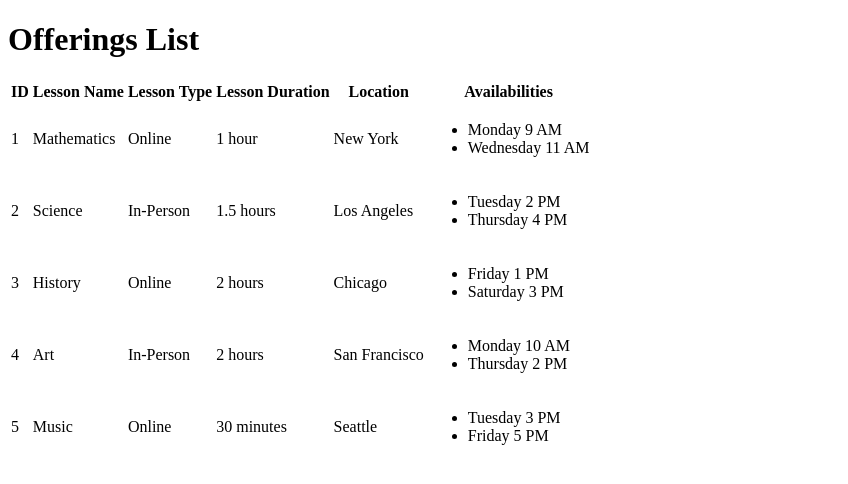
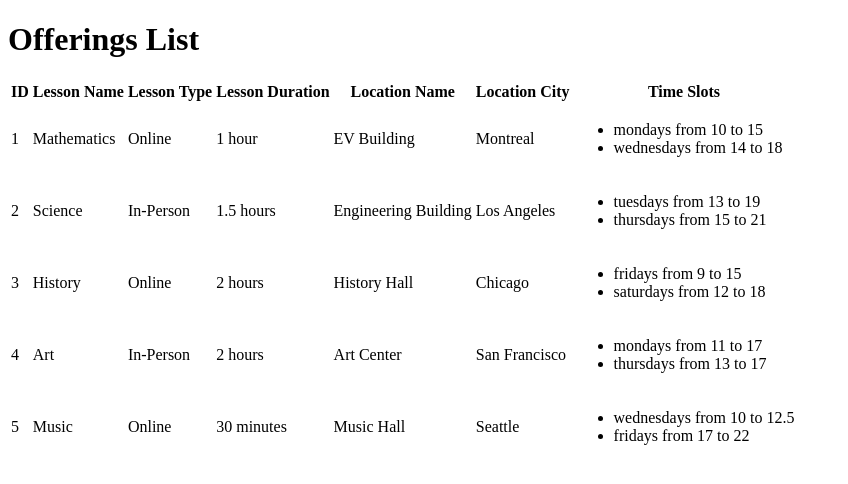
Before and after one commit to DavidFlores2803/soen342project, a Flask app: page /offerings in a window 1280 px wide. Shown: the part 122-606 px from the top of the page, without its empty margins (0-848 px from the left). Run offline with Flask 3, Linux system fonts and the light colour scheme; parts of the project's set-up code (start-up, migrations or seed data) failed here and were passed over.

Commit message:
Fixed offerings table

```diff
--- a/code/main.py
+++ b/code/main.py
@@ -1,4 +1,5 @@
 from flask import Flask, redirect, url_for, request, render_template, session
+from enums.DayOfTheWeek import DayOfTheWeek
 from controllers import OfferingsController
 from models import *
 
@@ -44,10 +45,16 @@ def logout():
 
 @app.route("/offerings")
 def offerings():
-
     return render_template("offerings.html", offerings=generateOfferings())
 
 def generateOfferings():
+    # Create sample locations
+    location1 = Location("EV Building", "Montreal")
+    location2 = Location("Engineering Building", "Los Angeles")
+    location3 = Location("History Hall", "Chicago")
+    location4 = Location("Art Center", "San Francisco")
+    location5 = Location("Music Hall", "Seattle")
+
     # Create sample lessons
     math_lesson = Lesson("Mathematics", "Online", "1 hour")
     science_lesson = Lesson("Science", "In-Person", "1.5 hours")
@@ -55,13 +62,20 @@ def generateOfferings():
     art_lesson = Lesson("Art", "In-Person", "2 hours")
     music_lesson = Lesson("Music", "Online", "30 minutes")
 
-    # Create a list of offerings with different locations and availabilities
+    # Create sample time slots
+    math_time_slots = [TimeSlot(DayOfTheWeek.MONDAY, 10, 15), TimeSlot(DayOfTheWeek.WEDNESDAY, 14, 18)]
+    science_time_slots = [TimeSlot(DayOfTheWeek.TUESDAY, 13, 19), TimeSlot(DayOfTheWeek.THURSDAY, 15, 21)]
+    history_time_slots = [TimeSlot(DayOfTheWeek.FRIDAY, 9, 15), TimeSlot(DayOfTheWeek.SATURDAY, 12, 18)]
+    art_time_slots = [TimeSlot(DayOfTheWeek.MONDAY, 11, 17), TimeSlot(DayOfTheWeek.THURSDAY, 13, 17)]
+    music_time_slots = [TimeSlot(DayOfTheWeek.WEDNESDAY, 10, 12.5), TimeSlot(DayOfTheWeek.FRIDAY, 17, 22)]
+
+    # Create a list of offerings with different locations and time slots
     offerings_list = [
-        Offering(1, math_lesson, "New York", ["Monday 9 AM", "Wednesday 11 AM"]),
-        Offering(2, science_lesson, "Los Angeles", ["Tuesday 2 PM", "Thursday 4 PM"]),
-        Offering(3, history_lesson, "Chicago", ["Friday 1 PM", "Saturday 3 PM"]),
-        Offering(4, art_lesson, "San Francisco", ["Monday 10 AM", "Thursday 2 PM"]),
-        Offering(5, music_lesson, "Seattle", ["Tuesday 3 PM", "Friday 5 PM"]),
+        Offering(1, math_lesson, location1, math_time_slots),
+        Offering(2, science_lesson, location2, science_time_slots),
+        Offering(3, history_lesson, location3, history_time_slots),
+        Offering(4, art_lesson, location4, art_time_slots),
+        Offering(5, music_lesson, location5, music_time_slots),
     ]
 
     return offerings_list
--- a/code/templates/offerings.html
+++ b/code/templates/offerings.html
@@ -8,8 +8,9 @@
                 <th>Lesson Name</th>
                 <th>Lesson Type</th>
                 <th>Lesson Duration</th>
-                <th>Location</th>
-                <th>Availabilities</th>
+                <th>Location Name</th>
+                <th>Location City</th>
+                <th>Time Slots</th>
             </tr>
         </thead>
         <tbody>
@@ -19,11 +20,12 @@
                 <td>{{ offering.lesson.name }}</td>
                 <td>{{ offering.lesson.type }}</td>
                 <td>{{ offering.lesson.duration }}</td>
-                <td>{{ offering.location }}</td>
+                <td>{{ offering.location.name }}</td>
+                <td>{{ offering.location.city }}</td>
                 <td>
                     <ul>
-                        {% for availability in offering.availabilities %}
-                        <li>{{ availability }}</li>
+                        {% for time_slot in offering.availabilities %}
+                        <li>{{ time_slot }}</li>  <!-- This will call the __str__ method of TimeSlot -->
                         {% endfor %}
                     </ul>
                 </td>
```
Also changed, not shown: code/test.py (+38 -1 lines).
